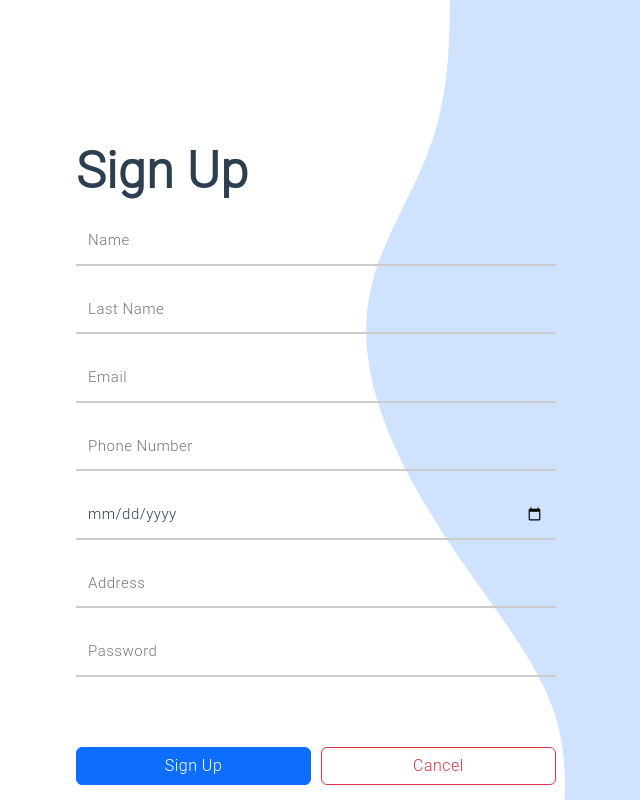
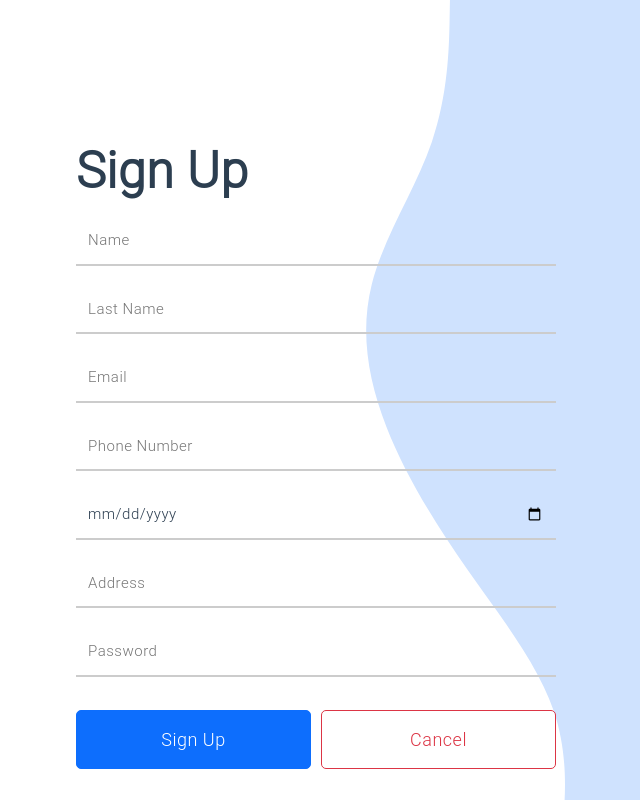
Before and after one commit to IcesiComputacionInternet/TallerFinal, a React (Vite) app in the folder frontend/: page /signup in a window 1280 px wide. Shown: the whole page, without its empty margins (314-954 px from the left). Built offline with nearby package versions, Linux system fonts and the light colour scheme; the HTML template or start-up script is replaced by a standard one.

Commit message:
Fixed details in Store page

```diff
--- a/frontend/src/App.tsx
+++ b/frontend/src/App.tsx
@@ -6,7 +6,7 @@ import CreateItem from "./pages/CreateItem.tsx";
 import Orders from "./pages/Orders.tsx";
 import Roles from "./pages/Roles.tsx";
 import { Store }  from "./pages/Store.tsx";
-// import {Container, Navbar} from "react-bootstrap";
+import { Navbar } from "./components/Navbar"
 import {ShoppingCartProvider} from "./methods/ShoppingCartCtx.tsx";
 // import NotFound from "./components/NotFound";
 
--- a/frontend/src/components/StoreItem.tsx
+++ b/frontend/src/components/StoreItem.tsx
@@ -42,11 +42,11 @@ export function StoreItem({ id, name, price, imgUrl }: StoreItemProps) {
                         >
                             <div
                                 className="d-flex align-items-center justify-content-center"
-                                style={{ gap: ".5rem" }}
+                                style={{ gap: ".8rem" }}
                             >
                                 <Button onClick={() => decreaseCartQuantity(id)}>-</Button>
                                 <div>
-                                    <span className="fs-3">{quantity}</span> in cart
+                                    <span className="fs-3">{quantity}</span>
                                 </div>
                                 <Button onClick={() => increaseCartQuantity(id)}>+</Button>
                             </div>
--- a/frontend/src/pages/CreateItem.tsx
+++ b/frontend/src/pages/CreateItem.tsx
@@ -200,8 +200,8 @@ const CreateItem = () => {
                 </div>
                 </div>
             <div className="button-cont-item">
-                <button className="btn btn-primary">Done</button>
-                <button className="btn btn-outline-danger" onClick={cancelNewItem}>Cancel</button>
+                <button className="btn btn-primary form-button">Done</button>
+                <button className="btn btn-outline-danger form-button" onClick={cancelNewItem}>Cancel</button>
         </div>
         </form>
     );
--- a/frontend/src/pages/Login.tsx
+++ b/frontend/src/pages/Login.tsx
@@ -78,14 +78,14 @@ const Login = ({ setLogin }: Props) => {
                     <label htmlFor="input-field" className="input-label">Password</label>
                     <span className="input-highlight"></span>
                 </div>
-                <button className="btn btn-primary">
+                <button className="btn btn-primary form-button">
                     Log In
                 </button>
 
                 <div className="divider">
                     <span>Or</span>
                 </div>
-                <button onClick={signUpPage} className="btn btn-outline-primary">
+                <button onClick={signUpPage} className="btn btn-outline-primary form-button">
                     Sign up
                 </button>
             </form>
--- a/frontend/src/pages/Orders.tsx
+++ b/frontend/src/pages/Orders.tsx
@@ -34,17 +34,25 @@ function Orders(){
                                 <tr>
                                     <th>User</th>
                                     <th>Status</th>
-                                    {/*<th>Total</th>*/}
-                                    {/*<th>Items</th>*/}
+                                    <th>Items</th>
+                                    <th>Total</th>
                                 </tr>
                                 </thead>
                                 <tbody>
                                 {storeItems && storeItems.map((item: any, index) => (
                                     <tr key={index}>
                                         <td>{item.id}</td>
-                                        <td>{item.name}</td>
+                                        <td>
+                                            <select className="form-select" style={{width:"50%"}}>
+                                                <option value="option1">Option 1</option>
+                                                <option value="option2">Option 2</option>
+                                                <option value="option3">Option 3</option>
+                                            </select>
+                                        </td>
+                                        {/*<td>{item.name}</td>*/}
+                                        {/*<td>{order.items}</td>*/}
                                         {/*<td>{order.total}</td>*/}
-                                        {/*<td>{order.items}</td>*/}
+
                                     </tr>
                                 ))}
                                 </tbody>
--- a/frontend/src/pages/Roles.tsx
+++ b/frontend/src/pages/Roles.tsx
@@ -69,8 +69,8 @@ const Roles = () => {
                 </div>
 
                 <div className="button-container">
-                    <button className="btn btn-primary">Done</button>
-                    <button className="btn btn-outline-danger" >Cancel</button>
+                    <button className="btn btn-primary form-button">Done</button>
+                    <button className="btn btn-outline-danger form-button" >Cancel</button>
                 </div>
             </form>
         </div>
--- a/frontend/src/pages/SignUp.tsx
+++ b/frontend/src/pages/SignUp.tsx
@@ -111,8 +111,8 @@ const SignUp = () => {
                 </div>
 
                     <div className="button-container">
-                        <button className="btn btn-primary">Sign Up</button>
-                        <button className="btn btn-outline-danger" onClick={cancelSignUp}>Cancel</button>
+                        <button className="btn btn-primary form-button">Sign Up</button>
+                        <button className="btn btn-outline-danger form-button" onClick={cancelSignUp}>Cancel</button>
                     </div>
             </form>
         </div>
--- a/frontend/src/style/form.css
+++ b/frontend/src/style/form.css
@@ -148,15 +148,13 @@ form h3{
     transform: translateY(-50%);
 }
 
-button{
-    margin-top: 50px;
+.form-button{
+    margin-top: 13px;
     width: 80%;
-    color: #080710;
     padding: 15px 0;
     font-size: 18px;
     border-radius: 5px;
     cursor: pointer;
-    font-weight: bolder;
 }
 
 .button-container {
```
